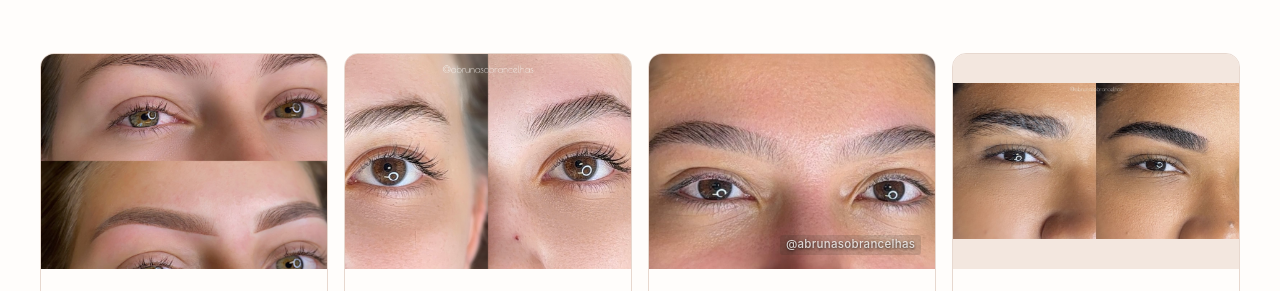
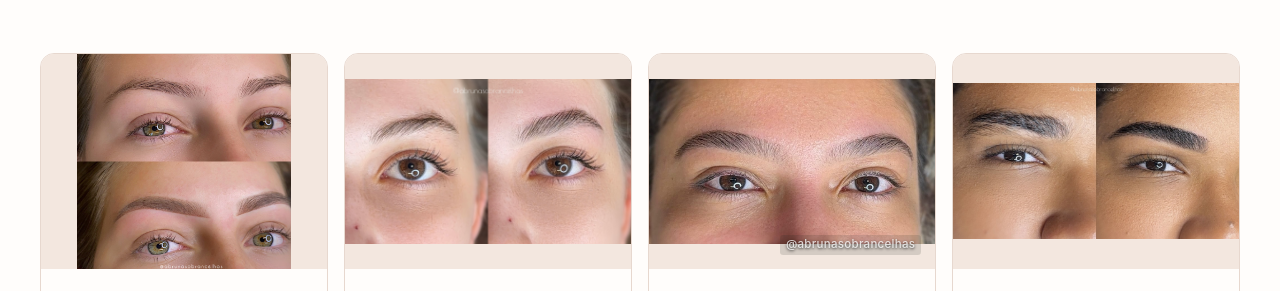
Before and after one commit to nunesd66/cartao-visitas-bruna, a website: page index.html in a window 1280 px wide. Shown: the part 1178-1469 px from the top of the page. Drawn offline with Linux system fonts and the light colour scheme.

Commit message:
Prevent service photos from cropping

```diff
--- a/css/style.scss
+++ b/css/style.scss
@@ -646,19 +646,22 @@ body:has(.mobile-nav[open]) {
 .service-card > img {
   width: 100%;
   aspect-ratio: 4 / 3;
-  object-fit: cover;
+  background: var(--color-surface-soft);
+  object-fit: contain;
 }
 
 .service-card__photo {
   position: relative;
   aspect-ratio: 4 / 3;
   overflow: hidden;
+  background: var(--color-surface-soft);
 }
 
 .service-card__photo img {
+  display: block;
   width: 100%;
   height: 100%;
-  object-fit: cover;
+  object-fit: contain;
 }
 
 .service-card__gallery {
@@ -673,7 +676,7 @@ body:has(.mobile-nav[open]) {
   inset: 0;
   width: 100%;
   height: 100%;
-  object-fit: cover;
+  object-fit: contain;
   opacity: 0;
   transition: opacity 500ms ease;
 }
```
Also changed, not shown: README.md, css/style.css.
